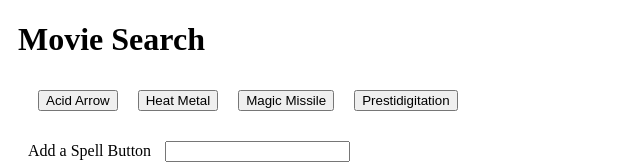
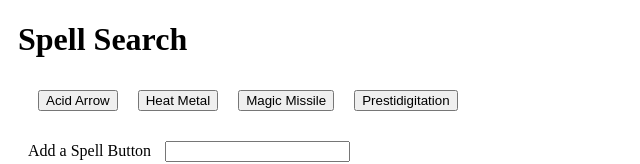
Before and after one commit to collintegral/spell-checker, a plain HTML site: page index.html in a window 1280 px wide. Shown: the top 164 px of the page, without its empty margins (0-640 px from the left). Drawn offline with nearby package versions, Linux system fonts and the light colour scheme.

Commit message:
fixed typo

```diff
--- a/index.html
+++ b/index.html
@@ -17,7 +17,7 @@
 <body>
 
   <div class="container">
-    <h1>Movie Search</h1>
+    <h1>Spell Search</h1>
 
     <!-- Spells will get dumped here -->
     <div id="buttons-view"></div>
@@ -72,7 +72,7 @@
         spellInput.text("");
       });
 
-      // Calling the renderButtons function to display the initial list of movies
+      // Calling the renderButtons function to display the initial list of spells
       sampleSpells.forEach(renderButton);
 
       $("#buttons-view").on("click", ".spell-button", function (event) {
```
